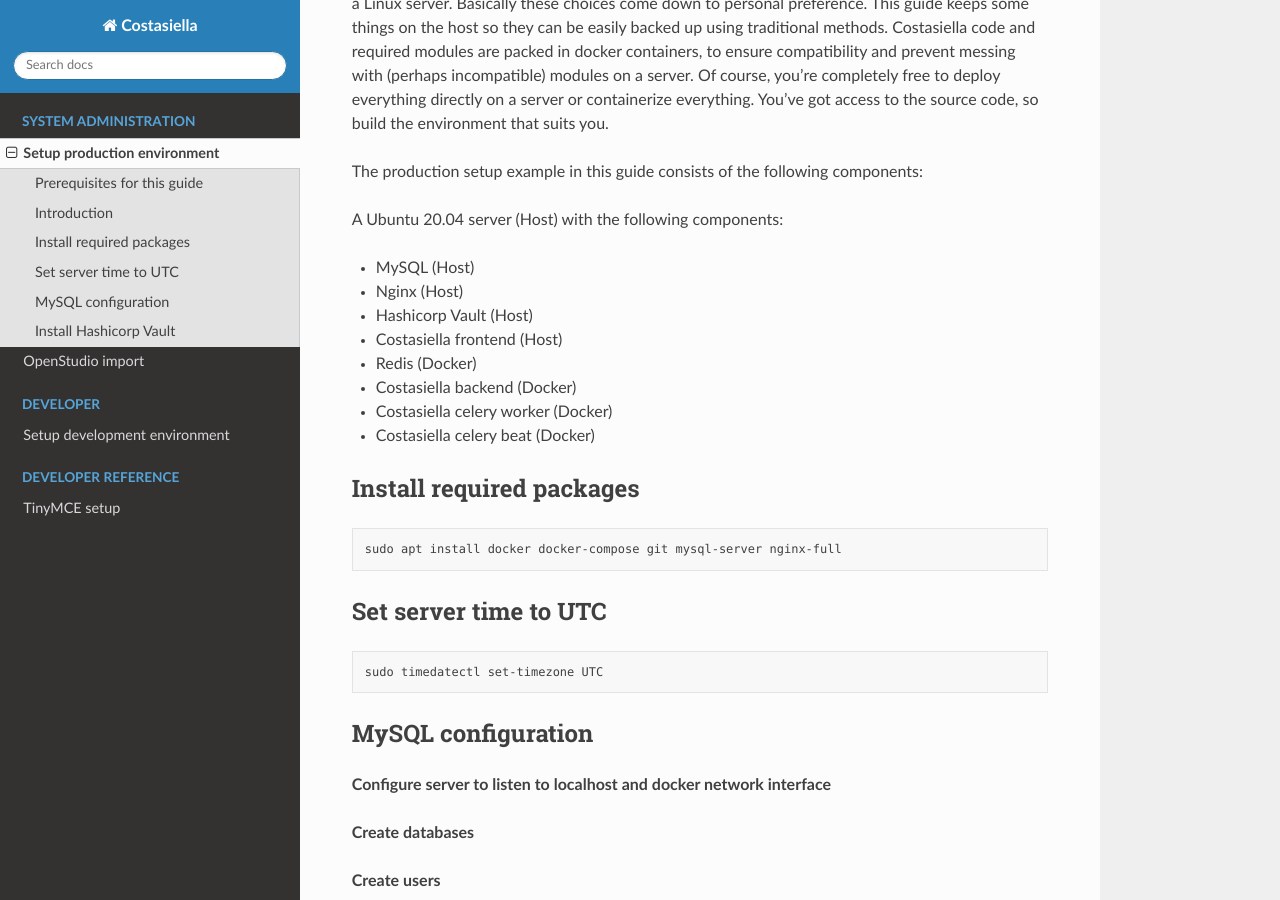
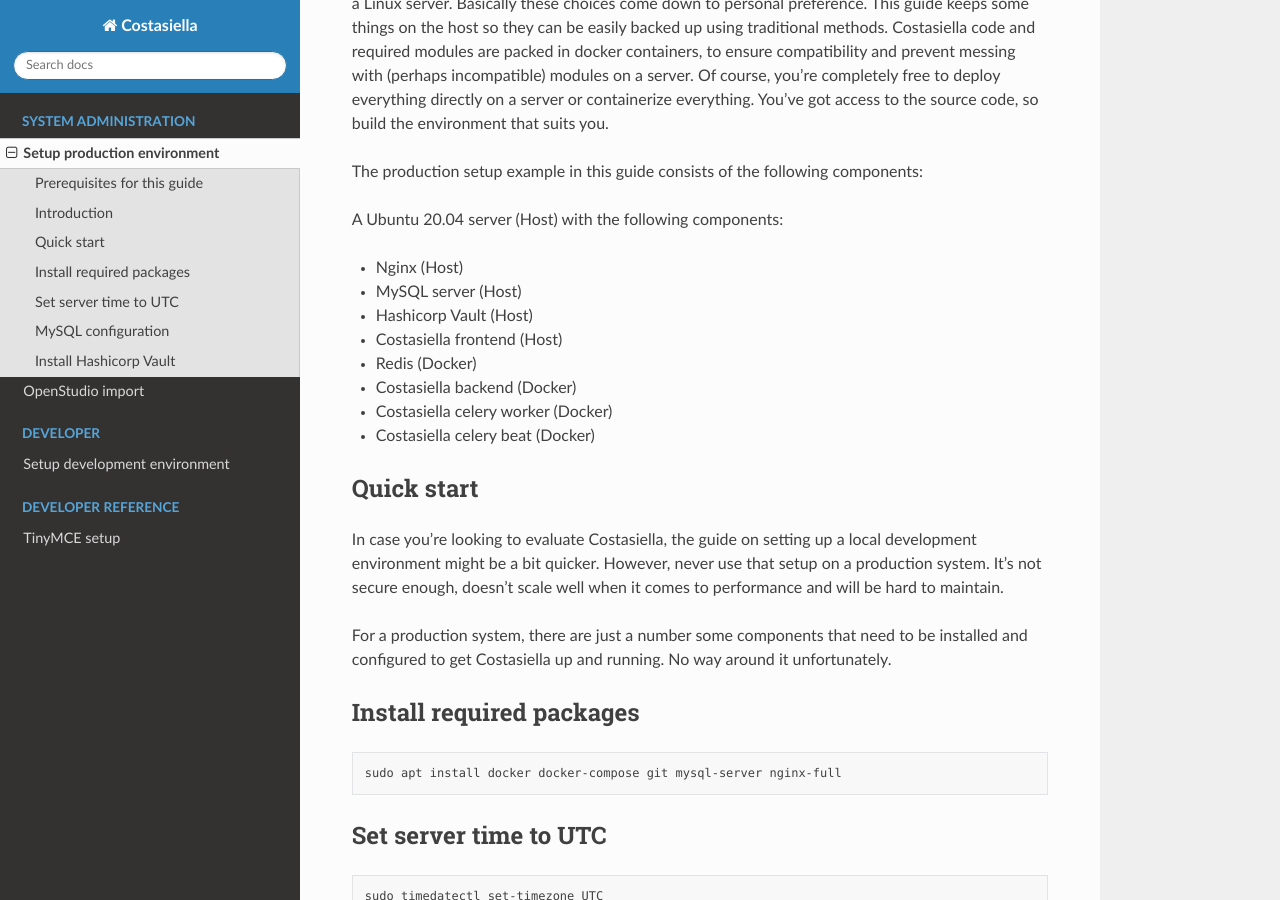
Before and after one commit to costasiella/costasiella_docs, a Sphinx documentation site: the page built from source/sysadmin/setup_production_environment.rst, in a window 1280 px wide and 900 px high, scrolled down 496 px. Built offline with Sphinx 7.4.7 and the Read the Docs theme 2.0.0, drawn with Linux system fonts in a browser that asks for light colours.

Commit message:
Add quick start section

```diff
--- a/source/sysadmin/setup_production_environment.rst
+++ b/source/sysadmin/setup_production_environment.rst
@@ -25,14 +25,23 @@
 
 A Ubuntu 20.04 server (Host) with the following components:
 
-- MySQL (Host)
 - Nginx (Host)
+- MySQL server (Host)
 - Hashicorp Vault (Host)
 - Costasiella frontend (Host)
 - Redis (Docker)
 - Costasiella backend (Docker)
 - Costasiella celery worker (Docker)
 - Costasiella celery beat (Docker)
+
+Quick start
+-----------
+
+In case you're looking to evaluate Costasiella, the guide on setting up a local development environment might be a bit quicker.
+However, never use that setup on a production system. It's not secure enough, doesn't scale well when it comes to performance and will be hard to maintain.
+
+For a production system, there are just a number some components that need to be installed and configured to get Costasiella up and running.
+No way around it unfortunately.
 
 Install required packages
 -------------------------
```
